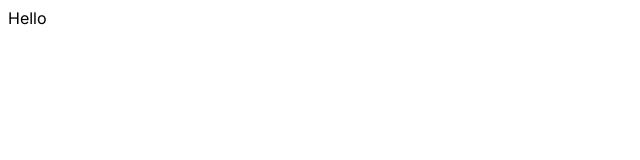
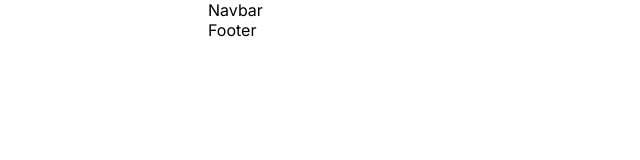
Before and after one commit to ayan471/next-blog, a Next.js app: page / in a window 1280 px wide. Shown: the top 160 px of the page, without its empty margins (0-640 px from the left). Built offline with nearby package versions, Linux system fonts and the light colour scheme.

Commit message:
creating the navbar

```diff
--- a/src/app/globals.css
+++ b/src/app/globals.css
@@ -0,0 +1,65 @@
+:root {
+  --bg: white;
+  --textColor: black;
+  --softBg: #f0f0f0;
+  --softTextColor: #626262;
+}
+
+* {
+  padding: 0;
+  margin: 0;
+  box-sizing: border-box;
+}
+
+body {
+  max-width: 100vw;
+  overflow-x: hidden;
+}
+
+a {
+  color: inherit;
+  text-decoration: none;
+}
+.container {
+  min-height: 100vh;
+  background-color: var(--bg);
+  color: var(--textColor);
+}
+
+.wrapper {
+  max-width: 1536px;
+  margin-left: auto;
+  margin-right: auto;
+  padding-left: 80px;
+  padding-right: 80px;
+}
+
+@media screen and (max-width: 1536px) {
+  .wrapper {
+    max-width: 1366px;
+  }
+}
+
+@media screen and (max-width: 1280px) {
+  .wrapper {
+    max-width: 1024px;
+  }
+}
+@media screen and (max-width: 1024px) {
+  .wrapper {
+    max-width: 768px;
+    padding-left: 40px;
+    padding-right: 40px;
+  }
+}
+
+@media screen and (max-width: 768px) {
+  .wrapper {
+    max-width: 640px;
+  }
+}
+@media screen and (max-width: 640px) {
+  .wrapper {
+    max-width: 475px;
+  }
+}
--- a/src/app/layout.js
+++ b/src/app/layout.js
@@ -1,17 +1,27 @@
-import './globals.css'
-import { Inter } from 'next/font/google'
+import Navbar from "@/components/navbar/Navbar";
+import "./globals.css";
+import { Inter } from "next/font/google";
+import Footer from "@/components/footer/Footer";
 
-const inter = Inter({ subsets: ['latin'] })
+const inter = Inter({ subsets: ["latin"] });
 
 export const metadata = {
-  title: 'Blog App',
-  description: 'The best blog app!',
-}
+  title: "Blog App",
+  description: "The best blog app!",
+};
 
 export default function RootLayout({ children }) {
   return (
     <html lang="en">
-      <body className={inter.className}>{children}</body>
+      <body className={inter.className}>
+        <div className="container">
+          <div className="wrapper">
+            <Navbar />
+            {children}
+            <Footer />
+          </div>
+        </div>
+      </body>
     </html>
-  )
+  );
 }
--- a/src/app/page.jsx
+++ b/src/app/page.jsx
@@ -1,5 +1,6 @@
+import Link from "next/link";
 import styles from "./homepage.module.css";
 
 export default function Home() {
-  return <div>Hello</div>;
+  return <div></div>;
 }
--- /dev/null
+++ b/src/components/footer/Footer.jsx
@@ -0,0 +1,8 @@
+import React from "react";
+import styles from "./footer.module.css";
+
+const Footer = () => {
+  return <div className={styles.container}>Footer</div>;
+};
+
+export default Footer;
--- /dev/null
+++ b/src/components/footer/footer.module.css
@@ -0,0 +1,2 @@
+.container {
+}
--- /dev/null
+++ b/src/components/navbar/Navbar.jsx
@@ -0,0 +1,8 @@
+import React from "react";
+import styles from "./navbar.module.css";
+
+const Navbar = () => {
+  return <div className={styles.container}>Navbar</div>;
+};
+
+export default Navbar;
--- /dev/null
+++ b/src/components/navbar/navbar.module.css
@@ -0,0 +1,2 @@
+.container {
+}
```
